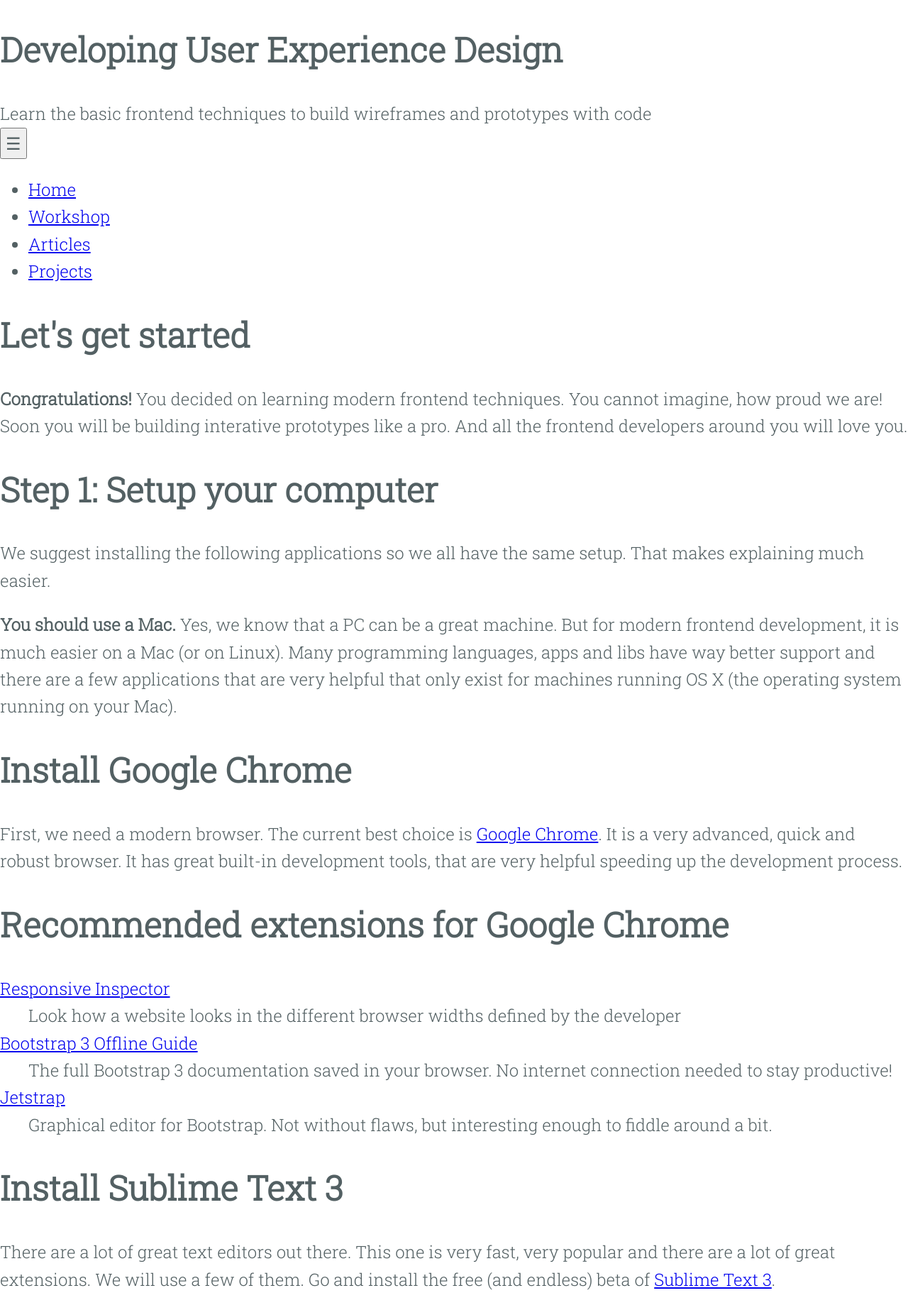
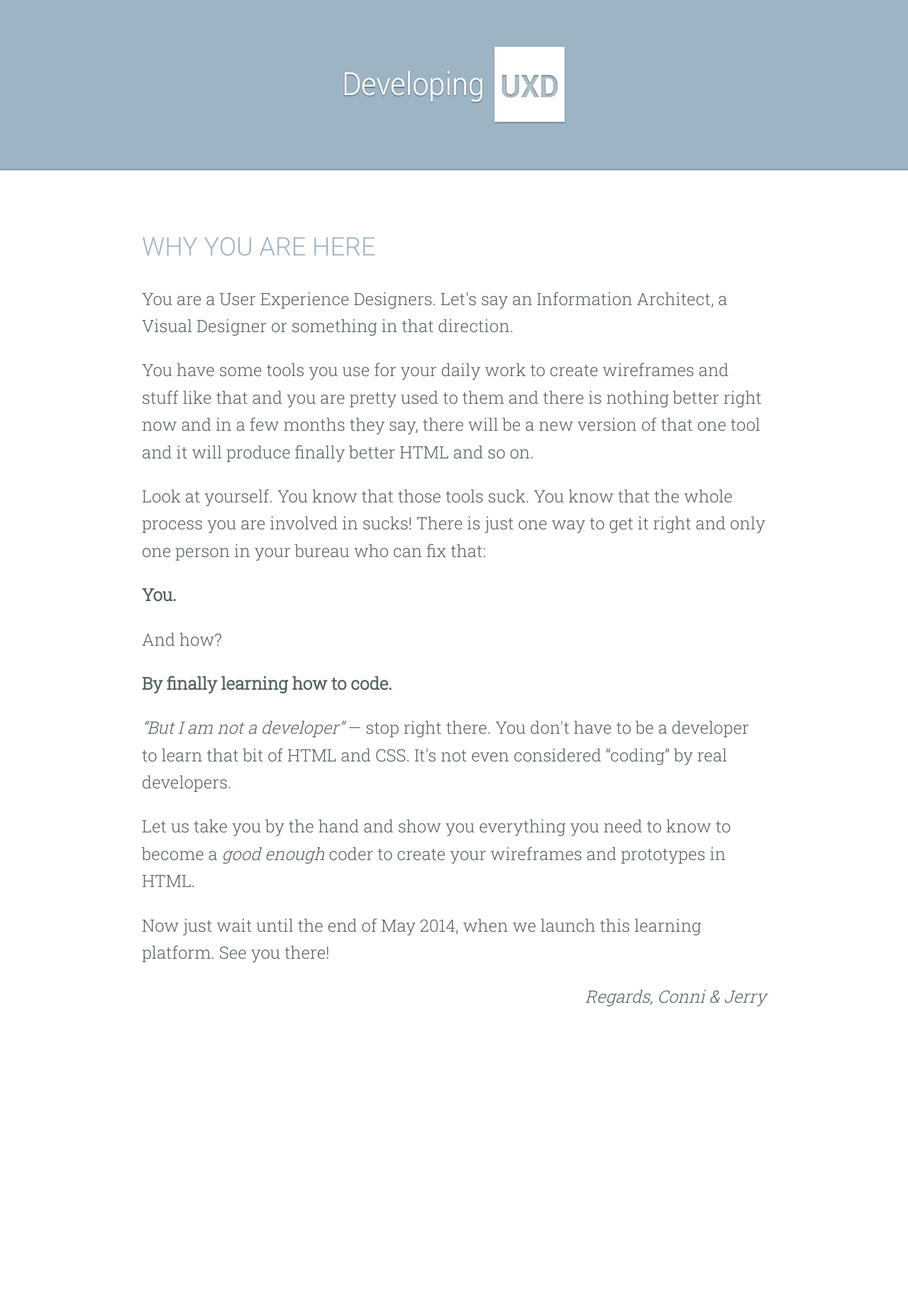
Before and after one commit to developinguxd/developinguxd.github.io, a Jekyll site: the page built from index.html, in a window 1280 px wide. Shown: the whole page at 71% size. Built offline with Jekyll 4.4.1, drawn with Linux system fonts in a browser that asks for light colours; nearby versions of some CDN libraries; after the commit the page ends 1528 px from its top, so only the background shows below that.

Commit message:
Finish intro page

```diff
--- /dev/null
+++ b/_assets/stylesheets/_colors.scss
@@ -0,0 +1,2 @@
+$primary: #9DB4C5;
+$dark: #536063;
--- /dev/null
+++ b/_assets/stylesheets/components/_logo.scss
@@ -0,0 +1,4 @@
+.logo {
+  @extend .abs-align__element;
+  display: block;
+}
--- a/assets/stylesheets/app.css
+++ b/assets/stylesheets/app.css
@@ -426,17 +426,70 @@
   h2, h3 {
     page-break-after: avoid; } }
 
-/* colors */
+.abs-align__container, .main-header {
+  position: relative; }
+
+.abs-align__element, .logo {
+  bottom: 0;
+  left: 0;
+  margin: auto auto;
+  position: absolute;
+  right: 0;
+  top: 0; }
+
+.txr {
+  text-align: right !important; }
+
+.txl {
+  text-align: left !important; }
+
+.txc {
+  text-align: center !important; }
+
+.small-shadow--bottom, .main-header:after {
+  background-image: -webkit-linear-gradient(270deg, rgba(0, 0, 0, 0) 0%, rgba(0, 0, 0, 0.2) 100%);
+  background-image: linear-gradient(-180deg, rgba(0, 0, 0, 0) 0%, rgba(0, 0, 0, 0.2) 100%); }
+
+.small-shadow--bottom, .main-header:after {
+  bottom: 0;
+  content: "";
+  height: 3px;
+  position: absolute;
+  width: 100%; }
+
+.main-header {
+  background-color: #9DB4C5;
+  min-height: 240px; }
+
+.logo {
+  display: block; }
+
+.article {
+  max-width: 880px;
+  margin: 0 auto;
+  padding-bottom: 80px; }
+  .article > h1 {
+    margin-top: 80px;
+    margin-bottom: 20px; }
+
 /* fonts */
 .t-nav, body {
   font-family: 'Roboto Slab', 'serif'; }
 
-.t-sans {
+.t-sans, .main-headline {
   font-family: 'Roboto', 'sans-serif'; }
+
+.main-headline {
+  color: #9DB4C5;
+  text-transform: uppercase;
+  font-weight: lighter;
+  font-size: 36px; }
 
 /* base */
 body {
   color: #536063;
   font-size: 24px;
   line-height: 1.6; }
+
+/* components */
 /*# sourceMappingURL=app.css.map */
--- a/index.html
+++ b/index.html
@@ -1,83 +1,29 @@
 ---
 layout: default
 title: Developing User Experience Design
+---
+<header class="main-header">
+  <img class="logo" src="assets/images/logo@2x.png" width="315" height="110" alt="{{ page.title }}" title="{{ page.title }}">
+</header>
+<article class="article">
+  <h1 class="main-headline">Why you are here</h1>
+  <p>You are a User Experience Designers. Let's say an Information Architect, a Visual Designer or something in that direction.</p>
 
-urls:
-    bs: http://getbootstrap.com
-    subl: http://www.sublimetext.com/3
-    chrome: http://google.com/chrome
-    chrome-responsive: https://chrome.google.com/webstore/detail/responsive-inspector/memcdolmmnmnleeiodllgpibdjlkbpim
-    chrome-bootstrap-offline: https://chrome.google.com/webstore/detail/bootstrap-3-offline-guide/gaojaekjdcfbdfiiggmklaocglaknnkd
-    chrome-jetstrap: https://chrome.google.com/webstore/detail/jetstrap/ndidnhmjfaoocflngigkohfahebhjele
----
+  <p>You have some tools you use for your daily work to create wireframes and stuff like that and you are pretty used to them and there is nothing better right now and in a few months they say, there will be a new version of that one tool and it will produce finally better HTML and so on.</p>
 
-<h1>{{ page.title }}</h1>
-<div class="lead">Learn the basic frontend techniques to build wireframes and prototypes with code</div>
+  <p>Look at yourself. You know that those tools suck. You know that the whole process you are involved in sucks! There is just one way to get it right and only one person in your bureau who can fix that:</p>
 
-<nav class="row">
-  <div class="col-md-6">
-    <button data-toggle-nav="[data-main-nav]" class="btn btn-default visible-xs" type="button">&#9776;</button>
-    <ul class="nav nav-pills nav-justified hidden-xs" data-main-nav>
-      <li class="active"><a href="/">Home</a></li>
-      <li><a href="#">Workshop</a></li>
-      <li><a href="#">Articles</a></li>
-      <li><a href="#">Projects</a></li>
-    </ul>
-  </div>
-</nav>
+  <p><strong>You.</strong></p>
 
-<article class="row"> <!-- row as a container -->
-  <div class="col-md-8 col-md-offset-2">  <!-- set width of all panels -->
-    <h1 class="text-center">Let's get started</h1>
-    <p class="vgap"><strong>Congratulations!</strong> You decided on learning modern frontend techniques. You cannot imagine, how proud we are! Soon you will be building interative prototypes like a pro. And all the frontend developers around you will love you.</p>
-    <section class="vgap">
-      <h1>Step 1: Setup your computer</h1>
-      <p>We suggest installing the following applications so we all have the same setup. That makes explaining much easier.</p>
-      <p class="alert alert-info"><strong>You should use a Mac. </strong>Yes, we know that a PC can be a great machine. But for modern frontend development, it is much easier on a Mac (or on Linux). Many programming languages, apps and libs have way better support and there are a few applications that are very helpful that only exist for machines running OS X (the operating system running on your Mac).
-      </p>
+  <p>And how?</p>
 
-      <!-- panel -->
-      <section class="panel panel-default">
-        <header class="panel-heading">
-          <h1 class="panel-title">Install Google Chrome</h1>
-        </header>
-        <section class="panel-body">
-         <p>First, we need a modern browser. The current best choice is <a href="{{page.urls.chrome}}" target="_blank">Google Chrome</a>. It is a very advanced, quick and robust browser. It has great built-in development tools, that are very helpful speeding up the development process.</p>
+  <p><strong>By finally learning how to code.</strong></p>
 
-          <section class="panel panel-default panel-collapse"><!-- extensions -->
-            <div class="panel-heading"  data-toggle="collapse" data-target="#collapse-chrome-extensions">
-              <h1 class="panel-title">
-                Recommended extensions for Google Chrome
-                <span class="glyphicon glyphicon-chevron-down pull-right"></span>
-              </h1>
-            </div>
+  <p><em>&ldquo;But I am not a developer&rdquo;</em> &mdash; stop right there. You don't have to be a developer to learn that bit of HTML and CSS. It's not even considered &ldquo;coding&rdquo; by real developers.</p>
 
-            <div id="collapse-chrome-extensions" class="collapse">
-              <dl class="panel-body">
-                <dt><a href="{{page.urls.chrome-responsive}}">Responsive Inspector</a></dt>
-                <dd>Look how a website looks in the different browser widths defined by the developer</dd>
-                <dt><a href="{{page.urls.chrome-bootstrap-offline}}">Bootstrap 3 Offline Guide</a></dt>
-                <dd>The full Bootstrap 3 documentation saved in your browser. No internet connection needed to stay productive!</dd>
-                <dt><a href="{{page.urls.chrome-jetstrap}}">Jetstrap</a></dt>
-                <dd>Graphical editor for Bootstrap. Not without flaws, but interesting enough to fiddle around a bit.</dd>
-              </dl>
-            </div>
-          </section><!-- /extensions -->
-        </section>
-      </section>
-        <!-- /panel -->
+  <p>Let us take you by the hand and show you everything you need to know to become a <em>good enough</em> coder to create your wireframes and prototypes in HTML.</p>
 
-        <!-- panel -->
-      <section class="panel panel-default">
-        <header class="panel-heading">
-          <h1 class="h2 panel-title">Install Sublime Text 3</h1>
-        </header>
-         <section class="panel-body">
-           <p>There are a lot of great text editors out there. This one is very fast, very popular and there are a lot of great extensions. We will use a few of them.  Go and install the free (and endless) beta of <a href="{{page.urls.subl}}">Sublime Text 3</a>.</p>
-         </section>
-      </section>
-      <!-- /panel -->
+  <p>Now just wait until the end of May 2014, when we launch this learning platform. See you there!</p>
 
-   </section>
- </div>
+  <p class="txr"><em>Regards, Conni &amp; Jerry</em></p>
 </article>
```
Also changed, not shown: _assets/stylesheets/_generic.scss (+24 -0 lines), _assets/stylesheets/app.scss (+18 -4 lines), _assets/stylesheets/components/_article.scss (added, +12 -0 lines), _assets/stylesheets/components/_header.scss (added, +11 -0 lines), _assets/stylesheets/components/_small-shadow.scss (added, +12 -0 lines), index_content.html (added, +83 -0 lines), assets/images/logo.png (renamed from _assets/images/logo.png), assets/images/logo.svg (renamed from _assets/images/logo.svg), assets/images/logo@2x.png (renamed from _assets/images/logo@2x.png), 5 other files.
